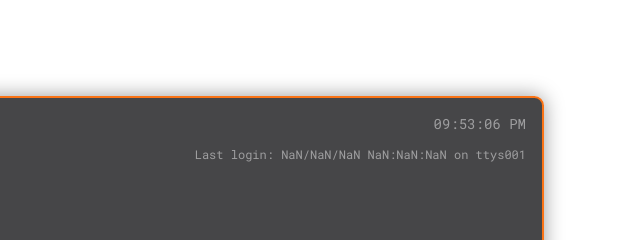
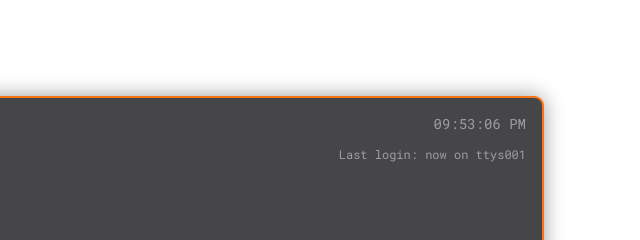
Before and after one commit to arscslvt/web-terminal, a plain HTML site: page index.html in a window 1280 px wide. Shown: the top 240 px of the page, 640-1280 px from the left. Drawn offline with Linux system fonts and the light colour scheme.

Commit message:
[FIX] General UI fixes: times and dates

```diff
--- a/index.html
+++ b/index.html
@@ -61,8 +61,7 @@
 
           <div>
             <p class="muted">
-              Last login: <span id="last-session">Thu Apr 19 12:52:46</span> on
-              ttys001
+              Last login: <span id="last-session"></span> on ttys001
             </p>
           </div>
         </div>
--- a/js/page/init.js
+++ b/js/page/init.js
@@ -11,15 +11,17 @@ const updateTime = () => {
   const timeHTML = document.querySelectorAll(".display-time");
   const timeStr = time.getClockTime();
 
+  timeHTML.forEach((el) => {
+    el.textContent = timeStr;
+  });
+
   const lastSessionHTML = document.querySelector("#last-session");
+
+  if (!lastSession) return (lastSessionHTML.textContent = "now");
   const lastSessionTime = new Date(parseInt(lastSession));
   const lastSessionStr = time.formatDate(lastSessionTime);
 
   lastSessionHTML.textContent = lastSessionStr;
-
-  timeHTML.forEach((el) => {
-    el.textContent = timeStr;
-  });
 };
 
 document.addEventListener("DOMContentLoaded", () => {
--- a/js/utils/time.js
+++ b/js/utils/time.js
@@ -51,7 +51,7 @@ const formatDate = (date) => {
   const minutes = date.getMinutes();
   const seconds = date.getSeconds();
 
-  return `${day}/${month}/${year} ${hours}:${minutes}:${seconds}`;
+  return `${day}-${month}-${year} ${hours}:${minutes}:${seconds}`;
 };
 
 export default {
```
